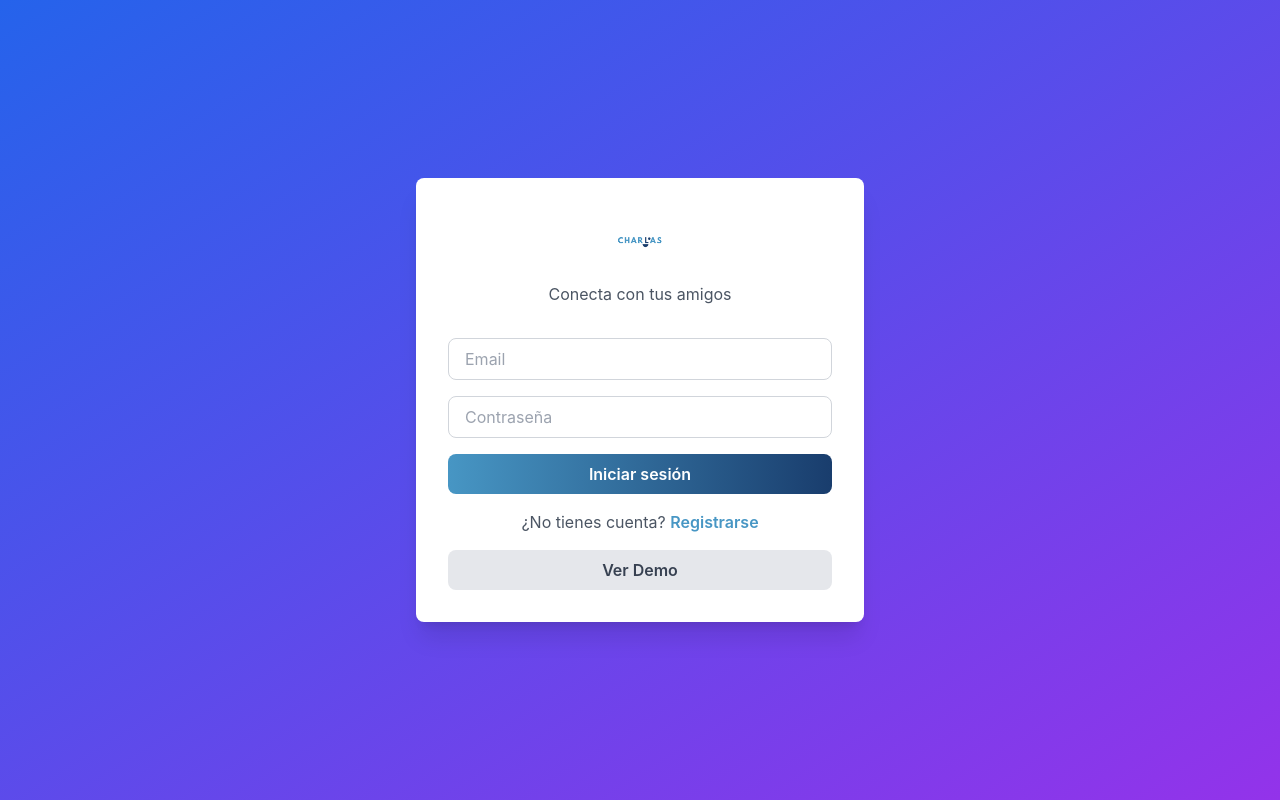
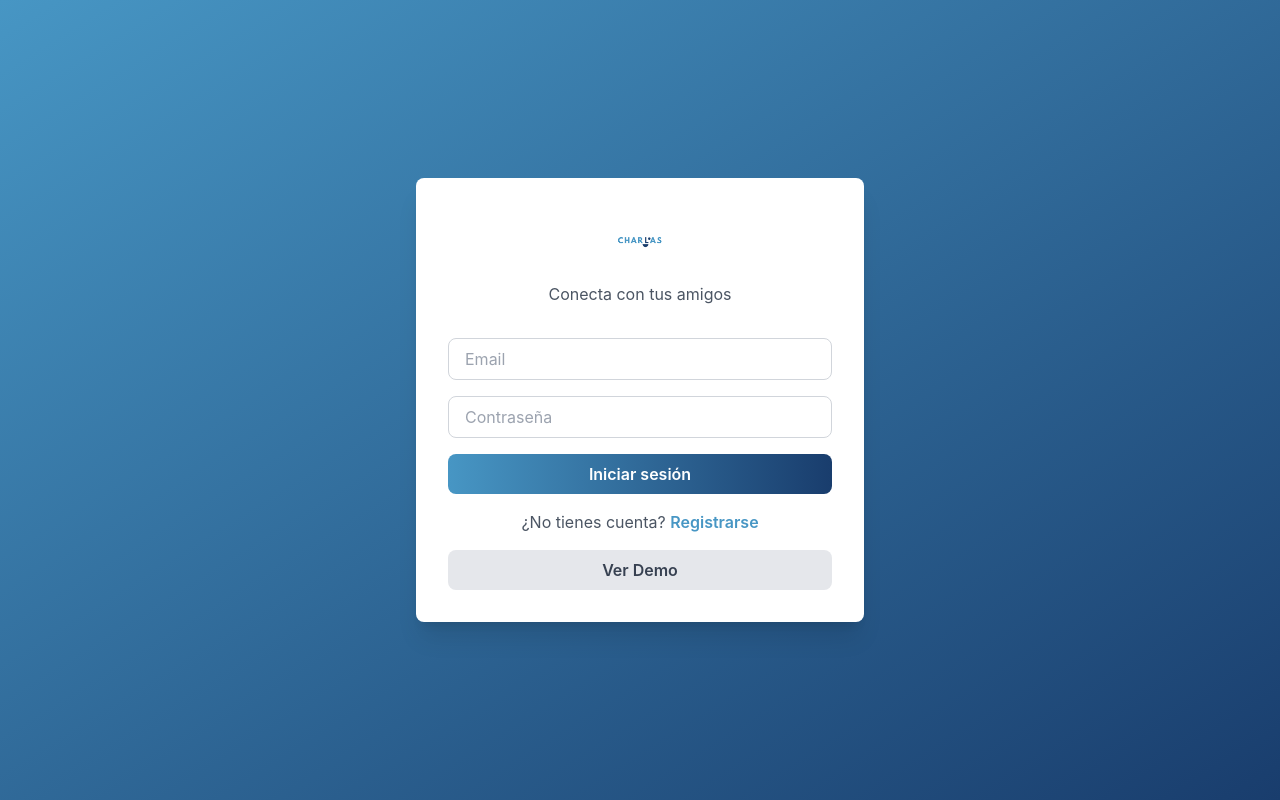
Before and after one commit to iniciativa47-netizen/charlas, a Next.js app: page / in a window 1280 px wide. Built offline with nearby package versions, Linux system fonts and the light colour scheme; no server answers.

Commit message:
Fix background gradient to use correct brand colors

```diff
--- a/src/app/page.tsx
+++ b/src/app/page.tsx
@@ -52,7 +52,7 @@
   }
 
   return (
-    <div className="min-h-screen bg-gradient-to-br from-blue-600 to-purple-600 flex items-center justify-center p-4">
+    <div className="min-h-screen bg-gradient-to-br from-[#4796c4] to-[#193d6d] flex items-center justify-center p-4">
       <div className="bg-white rounded-lg shadow-xl p-8 w-full max-w-md">
         {/* Logo */}
         <div className="text-center mb-8">
```
